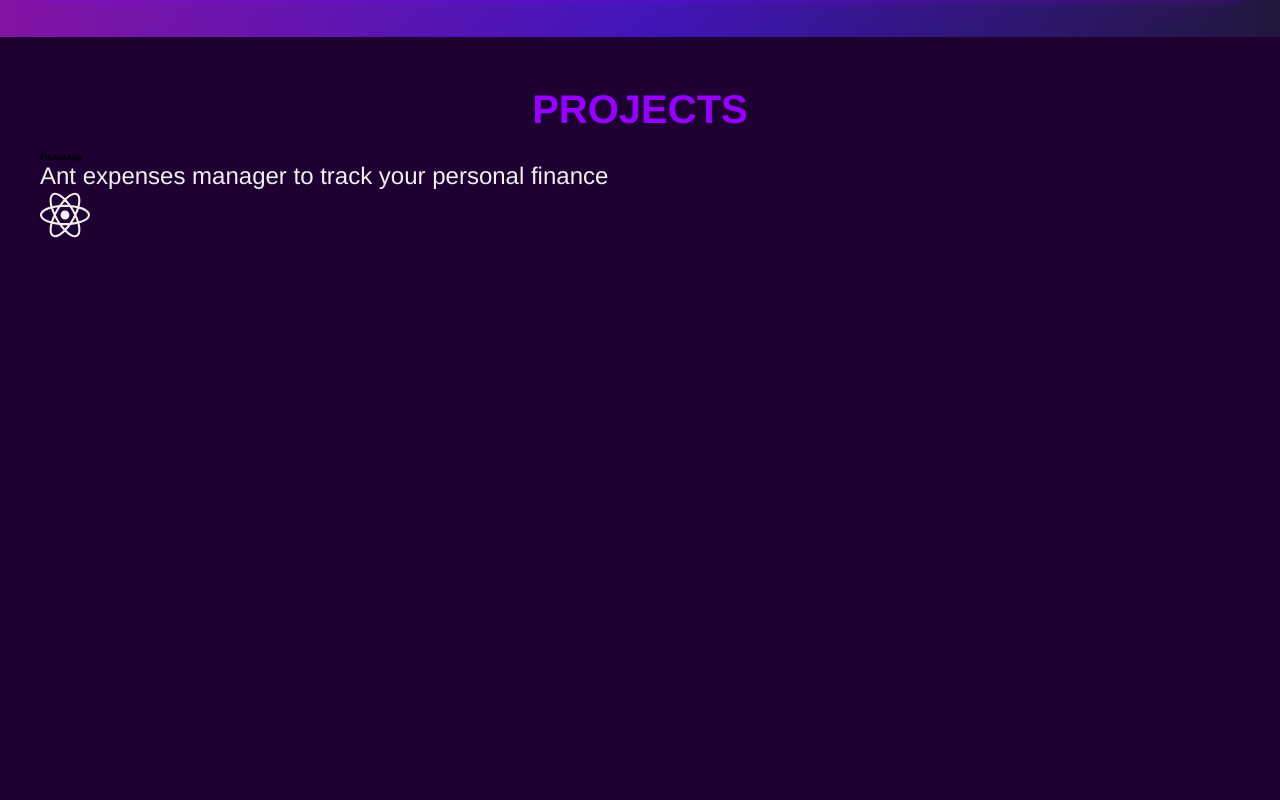
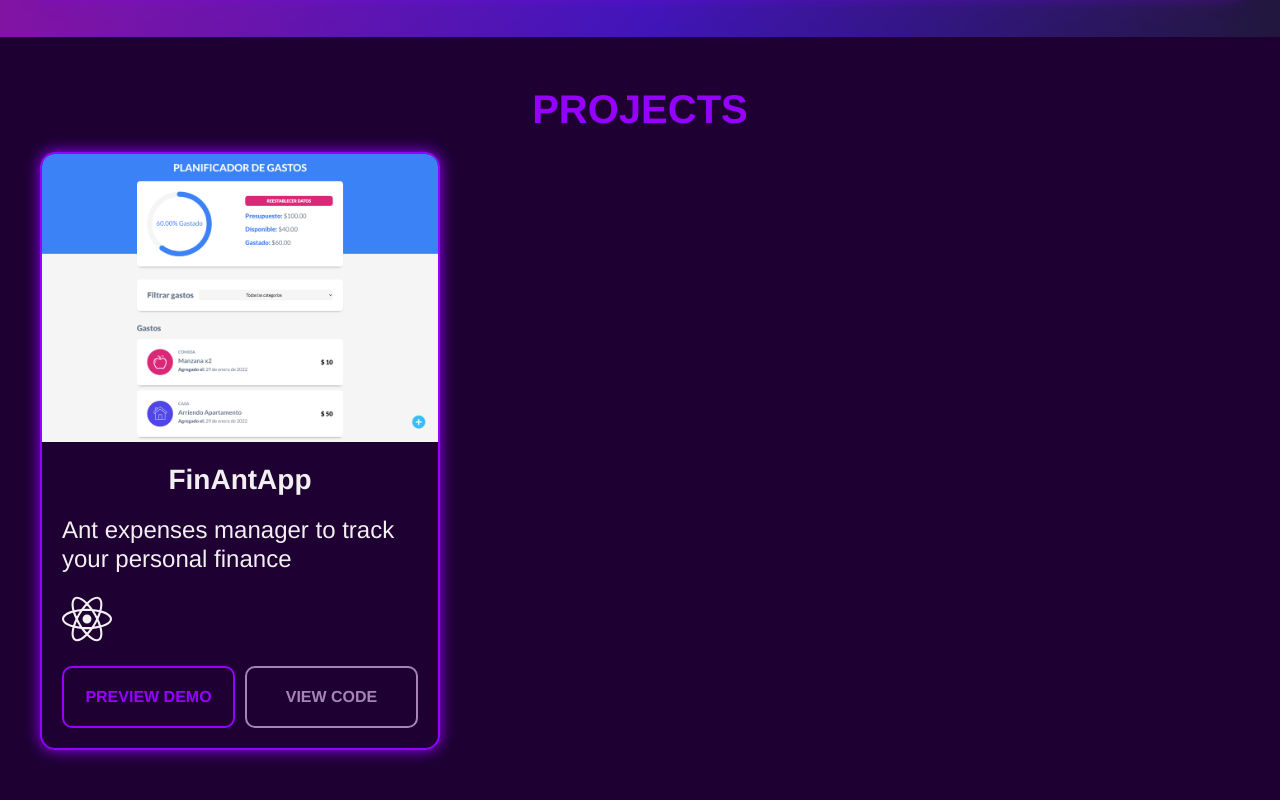
Before and after one commit to Hernan1ro/Personal--Portfolio, a React (Vite) app: page / in a window 1280 px wide. Shown: the part 2358-3158 px from the top of the page. Before the commit the page ends 2650 px from the top, so only its background shows below. Built offline with nearby package versions, Linux system fonts and the light colour scheme.

Commit message:
styling project card

```diff
--- a/src/containers/Projects/index.css
+++ b/src/containers/Projects/index.css
@@ -8,3 +8,66 @@
 .skill__icons-color {
   fill: var(--secondary-color);
 }
+.projects-container {
+  display: grid;
+  grid-template-columns: repeat(3, 1fr);
+}
+@media (min-width: 768px) {
+  .projects-container {
+    grid-template-columns: repeat(2, 1fr);
+  }
+}
+@media (max-width: 768px) {
+  .projects-container {
+    grid-template-columns: 1fr;
+  }
+}
+.project-item {
+  max-width: 40rem;
+  position: relative;
+  border: solid 2px var(--primary-color);
+  height: auto;
+  border-radius: 1.5rem;
+  overflow: hidden;
+  box-shadow: 0px 0px 15px var(--primary-color);
+}
+.project-image {
+  width: 100%;
+}
+.project-description {
+  display: flex;
+  flex-direction: column;
+  gap: 2rem;
+  padding: 2rem;
+}
+.project-description__title {
+  font-size: var(--xxl);
+  text-align: center;
+  color: var(--secondary-color);
+}
+.project-description__resume {
+  line-height: 1.2;
+}
+.project-links {
+  display: flex;
+  justify-content: space-between;
+  gap: 1rem;
+}
+.project-links a {
+  font-size: var(--md);
+  padding: 2rem;
+  border-radius: 1rem;
+  font-weight: bold;
+  text-transform: uppercase;
+  width: 50%;
+  min-width: 4rem;
+  text-align: center;
+}
+.project-links a:nth-child(1) {
+  color: var(--primary-color);
+  border: solid 2px var(--primary-color);
+}
+.project-links a:nth-child(2) {
+  color: var(--soft-purple);
+  border: solid 2px var(--soft-purple);
+}
--- a/src/containers/Projects/index.jsx
+++ b/src/containers/Projects/index.jsx
@@ -1,6 +1,7 @@
 import React from "react";
 import Title from "../../components/Title";
 import { Icon } from "../../components/Icon/Icon";
+import ProjectImg from "../../assets/projects/budget-manager.png";
 import "./index.css";
 
 const Projects = () => {
@@ -9,6 +10,7 @@ const Projects = () => {
       <Title title={"Projects"} />
       <div className="container projects-container">
         <article className="project-item">
+          <img className="project-image" src={ProjectImg} alt="project image" />
           <div className="project-description">
             <h5 className="project-description__title">FinAntApp</h5>
             <span className="project-description__resume">
@@ -16,6 +18,14 @@ const Projects = () => {
             </span>
             <div className="icon-container">
               <Icon name="react" className="skill__icons-color" />
+            </div>
+            <div className="project-links">
+              <a href="https://friendly-bhabha-bbe9e2.netlify.app/">
+                Preview demo
+              </a>
+              <a href="https://github.com/Hernan1ro/budget-control-app">
+                View code
+              </a>
             </div>
           </div>
         </article>
```
